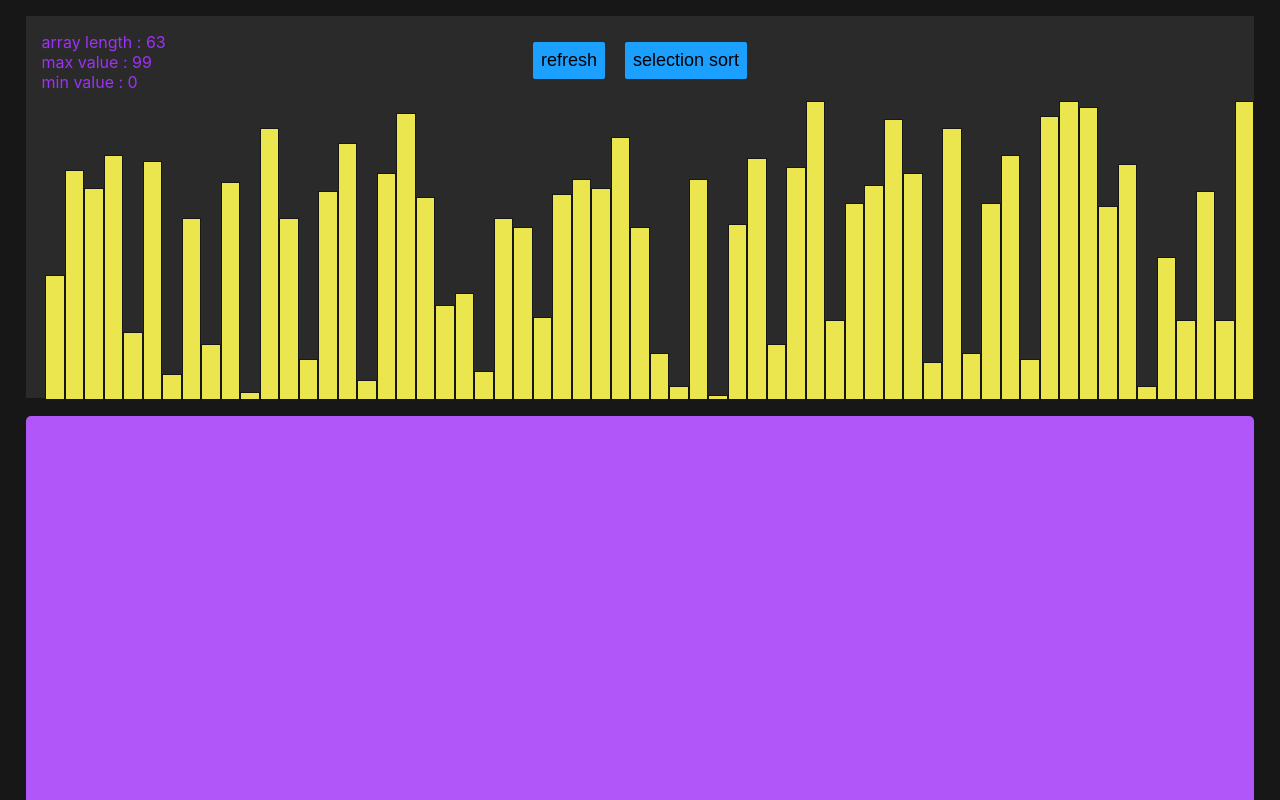
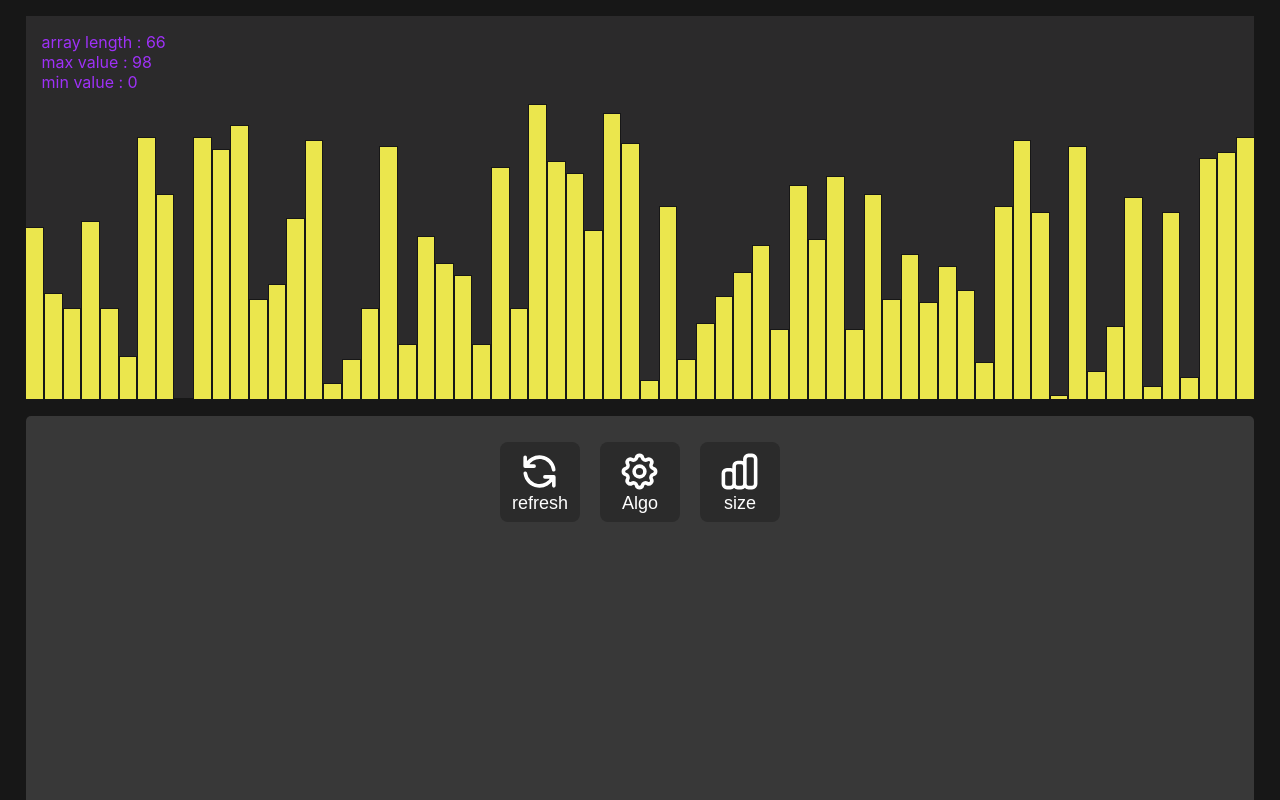
Before and after one commit to rai-roshan/react-sorting-visualizer, a React (Create React App) app: page / in a window 1280 px wide. Built offline with nearby package versions, Linux system fonts and the light colour scheme.

Commit message:
shift buttons to control bar

```diff
--- a/src/App.css
+++ b/src/App.css
@@ -26,11 +26,13 @@ body {
     align-items: end;
 }
 #controller-bar {
+    position: relative;
+    display: flex;
+    justify-content: center;
     margin: 0rem 1rem;
     height: 50vh;
     width: 96vw;
-    background-color: #b157fa;
-    /*background-color: #9e31f7;*/
+    background-color: #383838;
     border-top-left-radius: 5px;
     border-top-right-radius: 5px;
 }
@@ -53,10 +55,18 @@ body {
     overflow: auto;
 }
 .debug-btn {
+    height: 5rem;
+    width: 5rem;
+    overflow: hidden;
+    display: flex;
+    flex-direction: column;
+    align-items: center;
+    justify-content: center;
     border: none;
-    background-color: #1ca0ff;
+    background-color: #2b2b2b;
+    color: white;
     font-size: large;
-    border-radius: 2px;
+    border-radius: 8px;
     padding: 8px;
     margin: 10px;
 }
--- a/src/App.js
+++ b/src/App.js
@@ -1,18 +1,31 @@
-import {useRef} from "react";
+import {useRef, useState} from "react";
 import './App.css';
 import ChartWrapper from "./components/graph/ChartWrapper";
 import ControllerBar from "./components/Controller/ControllerBar";
+import {createRandomArray} from "./utils/utils";
 
 function App() {
     const animateIntervalIds = useRef([]);
     const bars = useRef([]);
 
+    const [array, setArray] = useState( [] );
+
+    function generateRandomGraph() {
+        setArray( createRandomArray() );
+    }
+
   return (
     <div id="app" className="flex-x-center">
         <ChartWrapper
+            array={array}
+            generateRandomGraph={generateRandomGraph}
             bars={bars}
             animateIntervalIds={ animateIntervalIds } />
-        <ControllerBar />
+        <ControllerBar
+            array={array}
+            generateRandomGraph={generateRandomGraph}
+            bars={bars}
+            animateIntervalIds={ animateIntervalIds }/>
     </div>
   );
 }
--- a/src/components/Controller/ControllerBar.js
+++ b/src/components/Controller/ControllerBar.js
@@ -1,6 +1,36 @@
-const ControllerBar = () => {
+import {animateSorting} from "../../utils/animateSorting";
+import selectionSort from "../../utils/selectionSort";
+
+const ControllerBar = ({ array, bars, animateIntervalIds, generateRandomGraph }) => {
     return <div id={"controller-bar"}>
-
+        <div className={'debug-bar'}>
+            <button className={'debug-btn'} onClick={ () => { generateRandomGraph() } }>
+                <svg xmlns="http://www.w3.org/2000/svg" className="h-6 w-6" fill="none" viewBox="0 0 24 24"
+                     stroke="currentColor">
+                    <path stroke-linecap="round" stroke-linejoin="round" stroke-width="2"
+                          d="M4 4v5h.582m15.356 2A8.001 8.001 0 004.582 9m0 0H9m11 11v-5h-.581m0 0a8.003 8.003 0 01-15.357-2m15.357 2H15"/>
+                </svg>
+                refresh
+            </button>
+            <button className={'debug-btn'} onClick={ ()=>{ animateSorting(selectionSort(array), bars.current, animateIntervalIds.current) } }>
+                <svg xmlns="http://www.w3.org/2000/svg" className="h-6 w-6" fill="none" viewBox="0 0 24 24"
+                     stroke="currentColor">
+                    <path stroke-linecap="round" stroke-linejoin="round" stroke-width="2"
+                          d="M10.325 4.317c.426-1.756 2.924-1.756 3.35 0a1.724 1.724 0 002.573 1.066c1.543-.94 3.31.826 2.37 2.37a1.724 1.724 0 001.065 2.572c1.756.426 1.756 2.924 0 3.35a1.724 1.724 0 00-1.066 2.573c.94 1.543-.826 3.31-2.37 2.37a1.724 1.724 0 00-2.572 1.065c-.426 1.756-2.924 1.756-3.35 0a1.724 1.724 0 00-2.573-1.066c-1.543.94-3.31-.826-2.37-2.37a1.724 1.724 0 00-1.065-2.572c-1.756-.426-1.756-2.924 0-3.35a1.724 1.724 0 001.066-2.573c-.94-1.543.826-3.31 2.37-2.37.996.608 2.296.07 2.572-1.065z"/>
+                    <path stroke-linecap="round" stroke-linejoin="round" stroke-width="2"
+                          d="M15 12a3 3 0 11-6 0 3 3 0 016 0z"/>
+                </svg>
+                Algo
+            </button>
+            <button className={'debug-btn'}>
+                <svg xmlns="http://www.w3.org/2000/svg" className="h-6 w-6" fill="none" viewBox="0 0 24 24"
+                     stroke="currentColor">
+                    <path stroke-linecap="round" stroke-linejoin="round" stroke-width="2"
+                          d="M9 19v-6a2 2 0 00-2-2H5a2 2 0 00-2 2v6a2 2 0 002 2h2a2 2 0 002-2zm0 0V9a2 2 0 012-2h2a2 2 0 012 2v10m-6 0a2 2 0 002 2h2a2 2 0 002-2m0 0V5a2 2 0 012-2h2a2 2 0 012 2v14a2 2 0 01-2 2h-2a2 2 0 01-2-2z"/>
+                </svg>
+                size
+            </button>
+        </div>
     </div>
 }
 
--- a/src/components/graph/ChartWrapper.js
+++ b/src/components/graph/ChartWrapper.js
@@ -11,12 +11,8 @@ import {
     resetBarColor
 } from '../../utils/animateSorting';
 
-const ChartWrapper = ( {animateIntervalIds, bars} ) => {
-    const [array, setArray] = useState( [] );
+const ChartWrapper = ( {animateIntervalIds, bars, array, generateRandomGraph} ) => {
 
-    function generateRandomGraph() {
-        setArray( createRandomArray() );
-    }
 
     useEffect(()=>{
         generateRandomGraph();
@@ -37,14 +33,6 @@ const ChartWrapper = ( {animateIntervalIds, bars} ) => {
                 height={ array[index] } />
             } )
         }
-        <div className={'debug-bar'}>
-            <button className={'debug-btn'} onClick={ () => { generateRandomGraph() } }>
-                refresh
-            </button>
-            <button className={'debug-btn'} onClick={ ()=>{ animateSorting(selectionSort(array), bars.current, animateIntervalIds.current) } }>
-                selection sort
-            </button>
-        </div>
         <ChartLegend array={array} />
     </div>
 };
```
